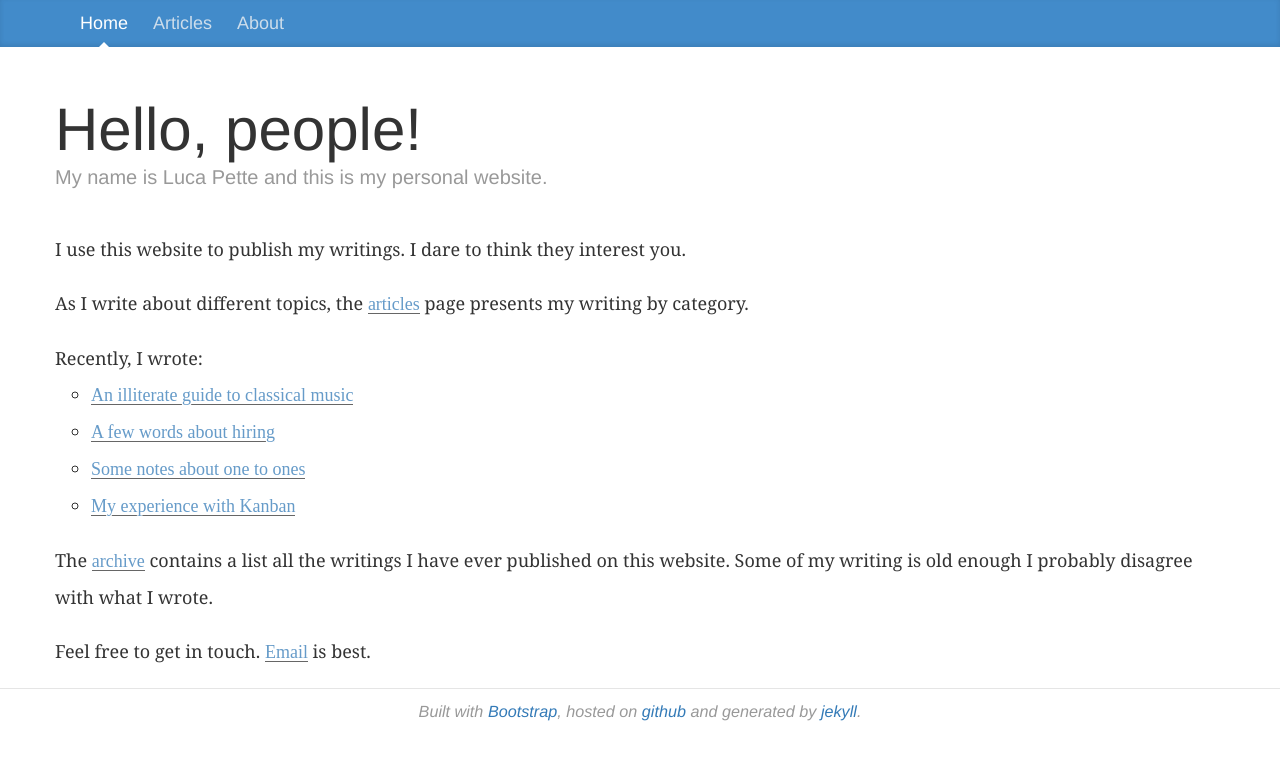
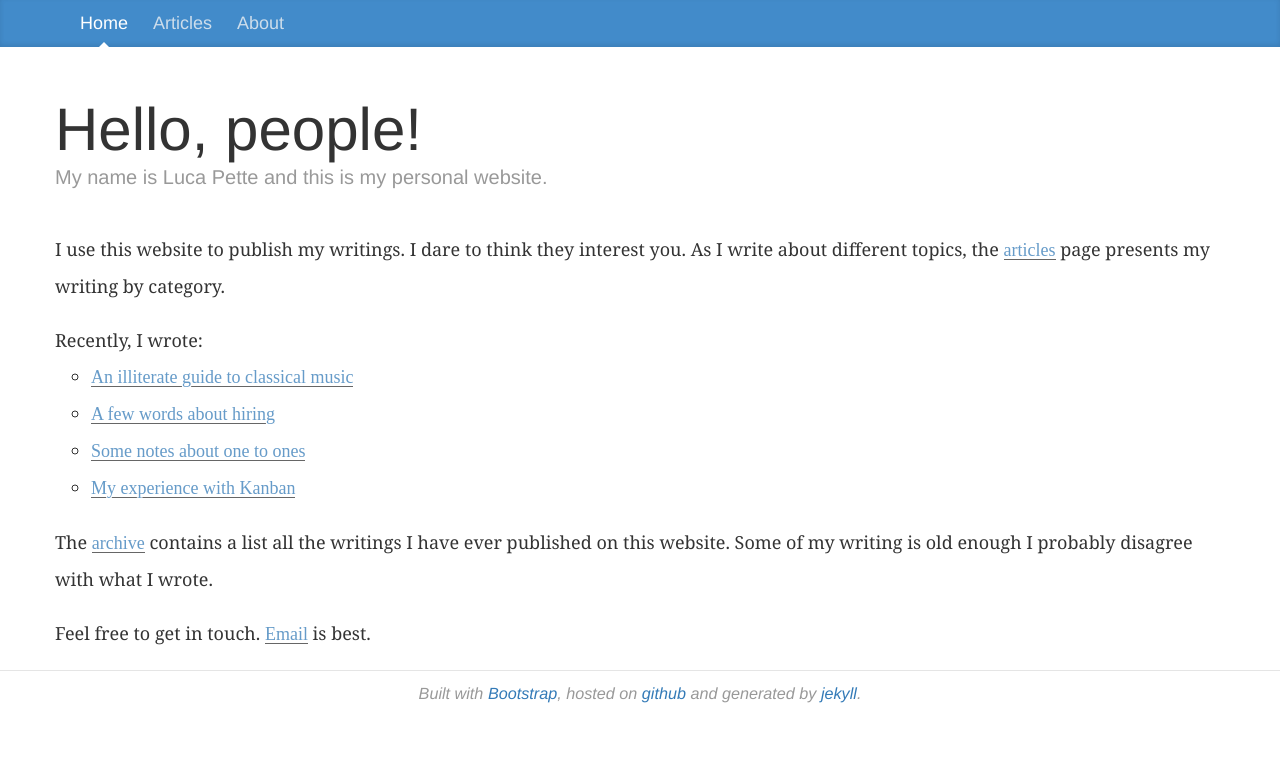
Before and after one commit to lucapette/lucapette.github.com, a Jekyll site: the page built from index.html, in a window 1280 px wide. Shown: the top 760 px of the page. Built offline with Jekyll 4.4.1, drawn with Linux system fonts in a browser that asks for light colours; nearby versions of some CDN libraries; some of the changed lines change nothing that is shown.

Commit message:
Minor adjustment to the home page

```diff
--- a/index.html
+++ b/index.html
@@ -11,15 +11,12 @@ keywords: lucapette
 </div>
 
 <article>
-  <p>I use this website to publish my writings. I dare to think they interest you.</p>
-
-  <p>
-  As I write about different topics, the <a href="/articles.html">articles</a> page presents my writing by
-  category.
+  <p>I use this website to publish my writings. I dare to think they interest
+  you. As I write about different topics, the <a
+    href="/articles.html">articles</a> page presents my writing by category.
   </p>
 
   Recently, I wrote:
-
   <ul>
     <li><a href="/an-illiterate-guide-to-classical-music">An illiterate guide
       to classical music</a></li>
```
